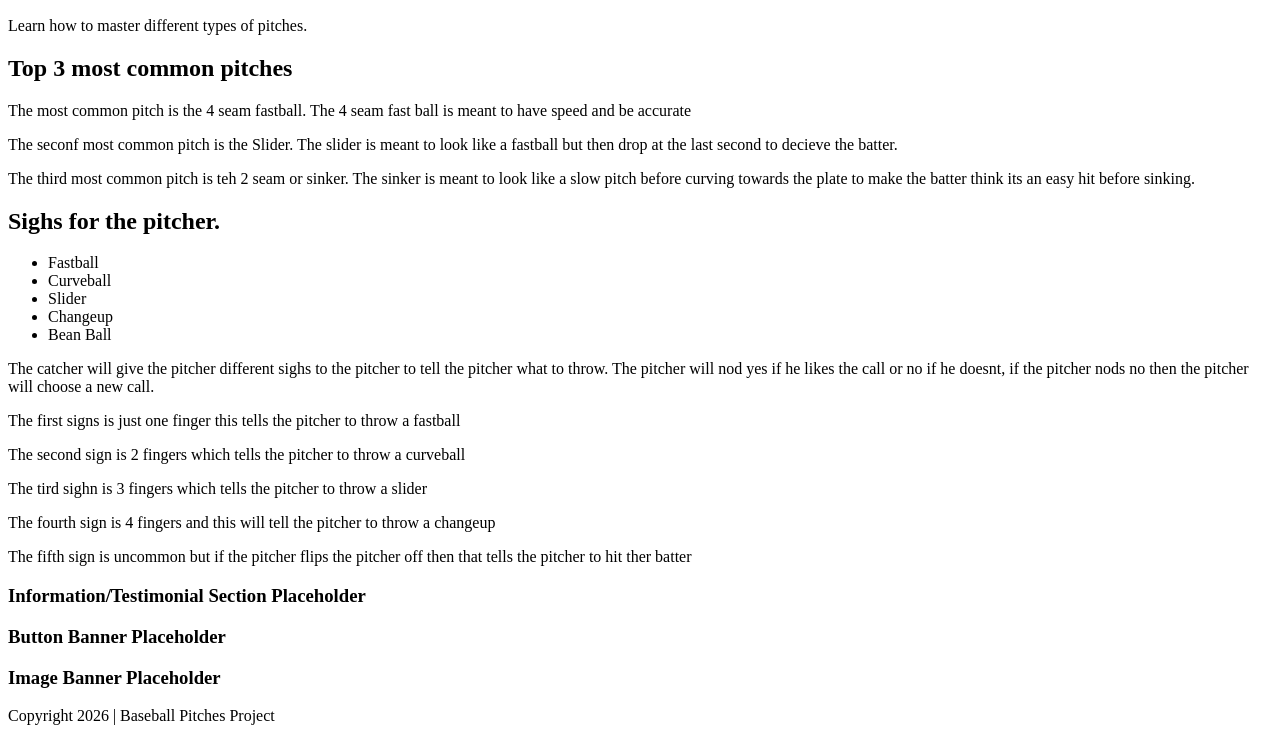
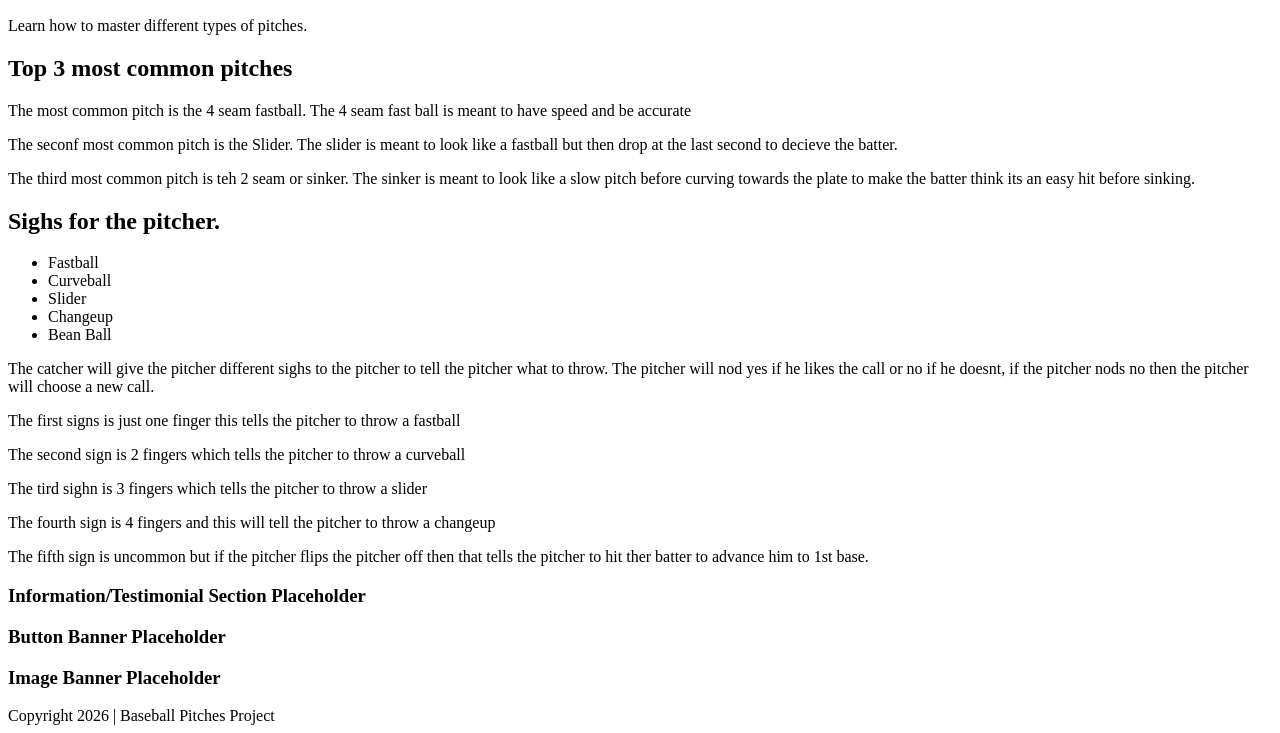
Before and after one commit to 29thale-ui/My-website, a plain HTML site: page index.html in a window 1280 px wide. Shown: the part 246-979 px from the top of the page. Drawn offline with Linux system fonts and the light colour scheme.

Commit message:
Changes to be committed: modified:   index.html

```diff
--- a/index.html
+++ b/index.html
@@ -46,7 +46,7 @@
 <p>The second sign is 2 fingers which tells the pitcher to throw a curveball</p>
 <p>The tird sighn is 3 fingers which tells the pitcher to throw a slider</p>
 <p>The fourth sign is 4 fingers and this will tell the pitcher to throw a changeup</p>
-<p>The fifth sign is uncommon but if the pitcher flips the pitcher off then that tells the pitcher to hit ther batter</p>
+<p>The fifth sign is uncommon but if the pitcher flips the pitcher off then that tells the pitcher to hit ther batter to advance him to 1st base.</p>
 </section>
         <!-- Information/Testimonial Section -->
         <section><h3>Information/Testimonial Section Placeholder</h3></section>
```
